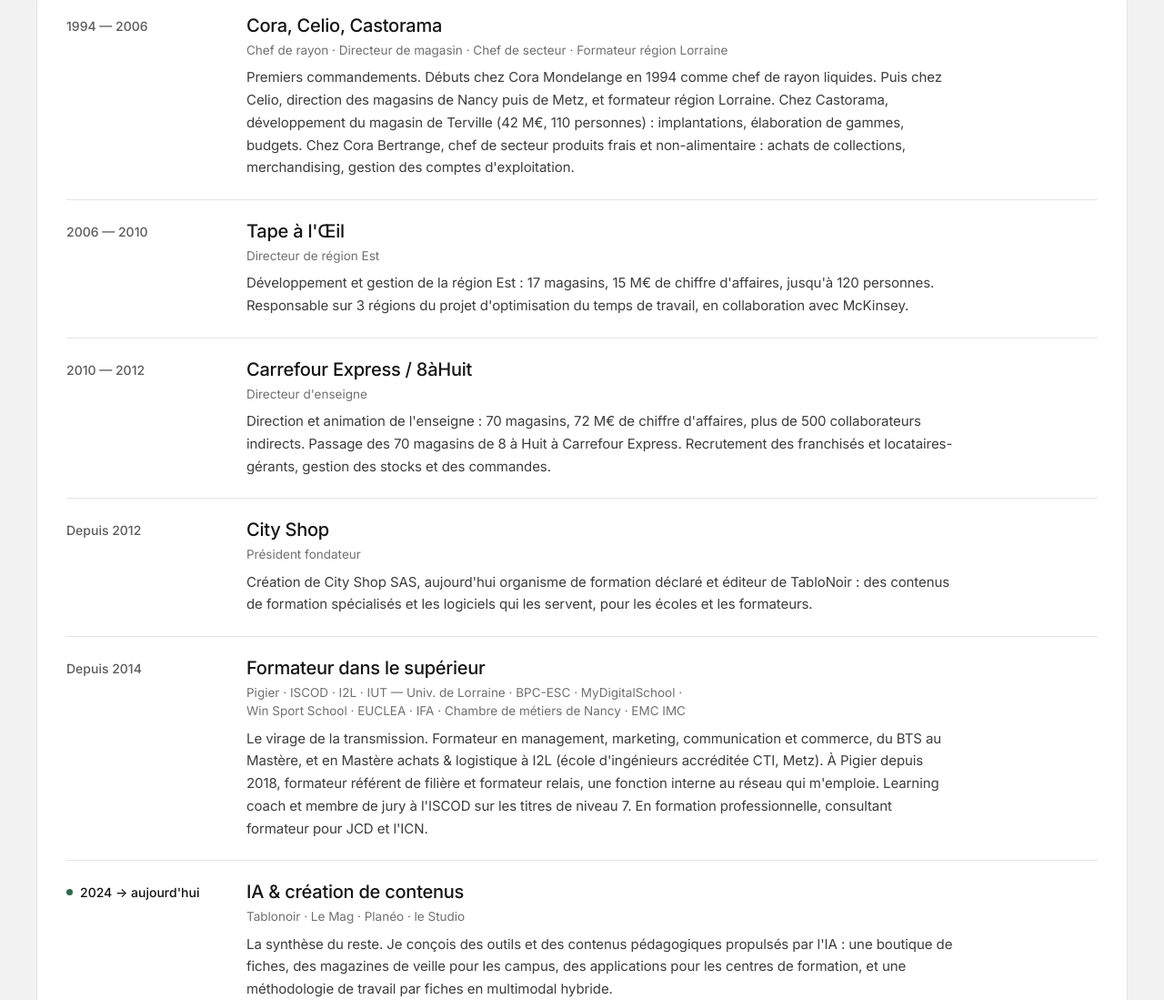
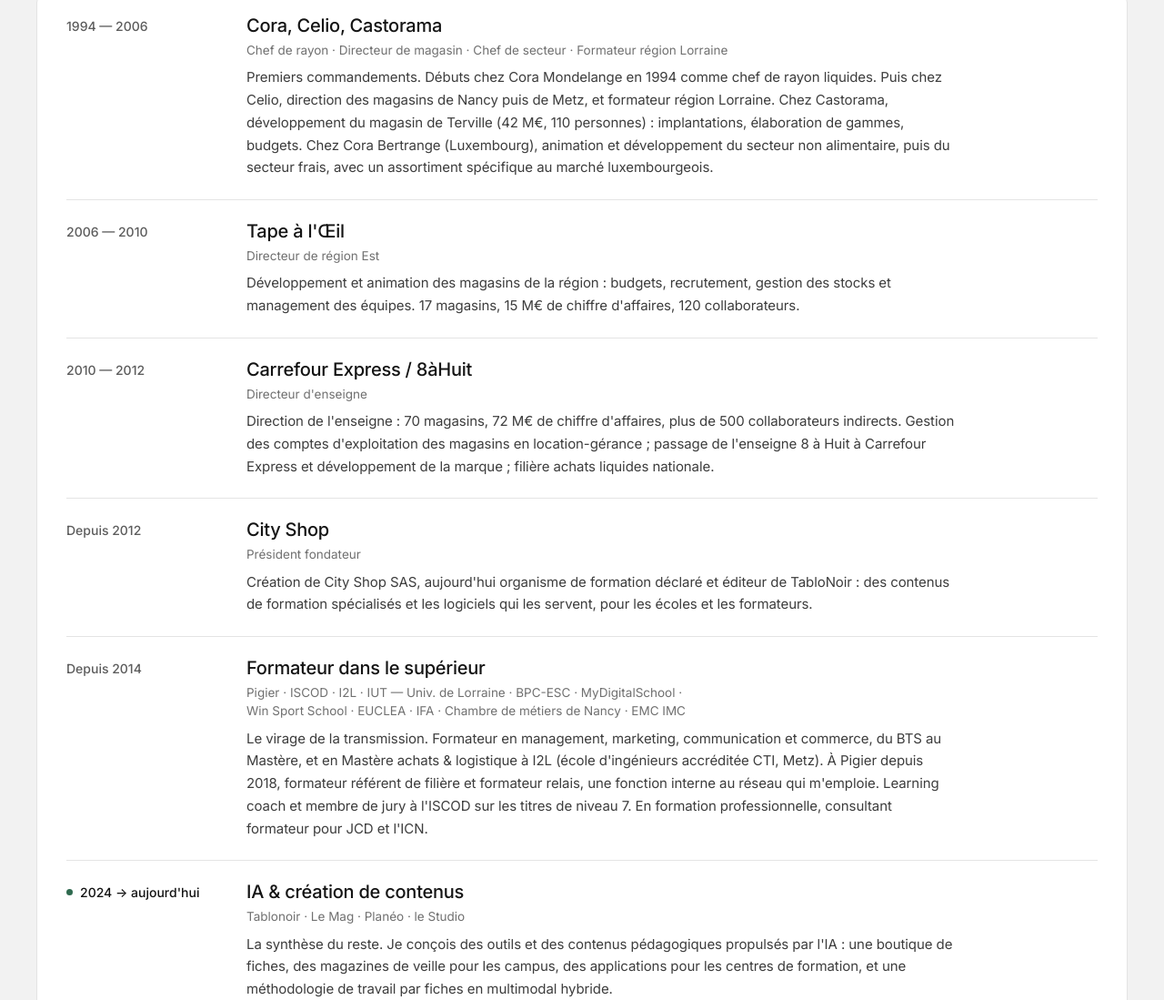
Before and after one commit to eurschel/eurschel.github.io, a plain HTML site: page index.html in a window 1280 px wide. Shown: the part 6417-7516 px from the top of the page at 91% size. Drawn offline with Linux system fonts and the light colour scheme.

Commit message:
Accueil : nouveaux textes distribution (Carrefour Express, Tape à l'Œil, Cora Bertrange)

```diff
--- a/index.html
+++ b/index.html
@@ -397,15 +397,15 @@
   <div class="timeline">
     <div class="tl"><div class="period">1994 — 2006</div><div>
       <h3>Cora, Celio, Castorama <small>Chef de rayon · Directeur de magasin · Chef de secteur · Formateur région Lorraine</small></h3>
-      <p>Premiers commandements. Débuts chez Cora Mondelange en 1994 comme chef de rayon liquides. Puis chez Celio, direction des magasins de Nancy puis de Metz, et formateur région Lorraine. Chez Castorama, développement du magasin de Terville (42 M€, 110 personnes) : implantations, élaboration de gammes, budgets. Chez Cora Bertrange, chef de secteur produits frais et non-alimentaire : achats de collections, merchandising, gestion des comptes d'exploitation.</p>
+      <p>Premiers commandements. Débuts chez Cora Mondelange en 1994 comme chef de rayon liquides. Puis chez Celio, direction des magasins de Nancy puis de Metz, et formateur région Lorraine. Chez Castorama, développement du magasin de Terville (42 M€, 110 personnes) : implantations, élaboration de gammes, budgets. Chez Cora Bertrange (Luxembourg), animation et développement du secteur non alimentaire, puis du secteur frais, avec un assortiment spécifique au marché luxembourgeois.</p>
     </div></div>
     <div class="tl"><div class="period">2006 — 2010</div><div>
       <h3>Tape à l'Œil <small>Directeur de région Est</small></h3>
-      <p>Développement et gestion de la région Est : 17 magasins, 15 M€ de chiffre d'affaires, jusqu'à 120 personnes. Responsable sur 3 régions du projet d'optimisation du temps de travail, en collaboration avec McKinsey.</p>
+      <p>Développement et animation des magasins de la région : budgets, recrutement, gestion des stocks et management des équipes. 17 magasins, 15 M€ de chiffre d'affaires, 120 collaborateurs.</p>
     </div></div>
     <div class="tl"><div class="period">2010 — 2012</div><div>
       <h3>Carrefour Express / 8àHuit <small>Directeur d'enseigne</small></h3>
-      <p>Direction et animation de l'enseigne : 70 magasins, 72 M€ de chiffre d'affaires, plus de 500 collaborateurs indirects. Passage des 70 magasins de 8 à Huit à Carrefour Express. Recrutement des franchisés et locataires-gérants, gestion des stocks et des commandes.</p>
+      <p>Direction de l'enseigne : 70 magasins, 72 M€ de chiffre d'affaires, plus de 500 collaborateurs indirects. Gestion des comptes d'exploitation des magasins en location-gérance ; passage de l'enseigne 8 à Huit à Carrefour Express et développement de la marque ; filière achats liquides nationale.</p>
     </div></div>
     <div class="tl"><div class="period">Depuis 2012</div><div>
       <h3>City Shop <small>Président fondateur</small></h3>
```
